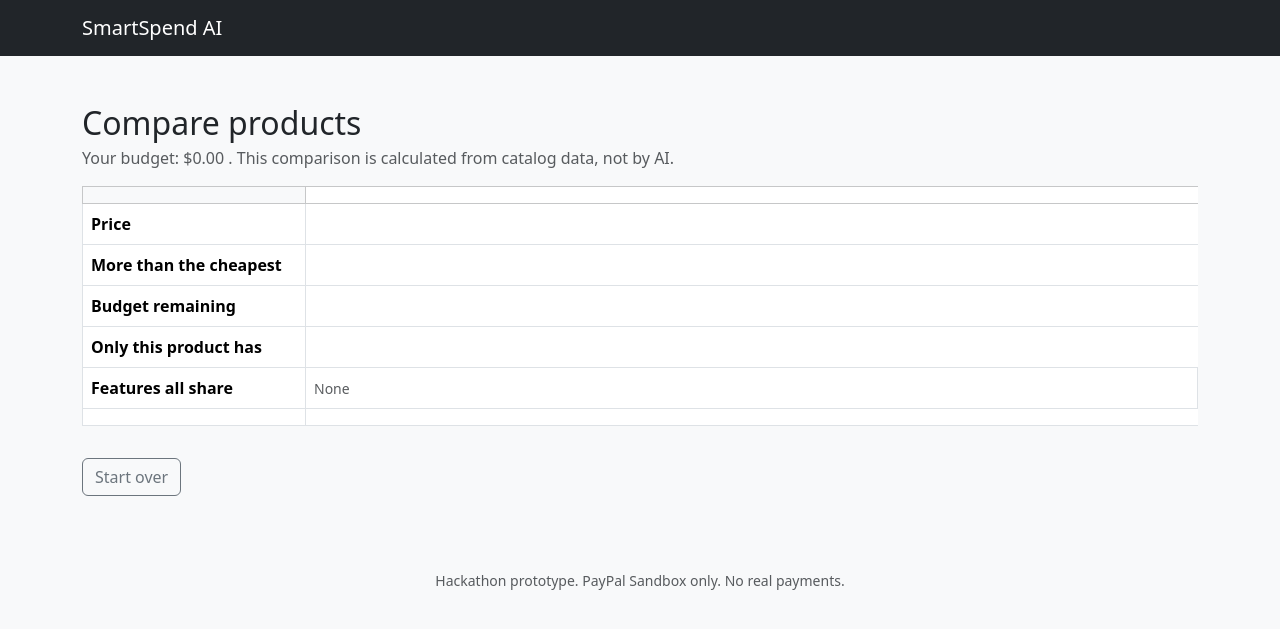
After one commit to riyabhadauria71-afk/smartspend-ai, a Flask app: template templates/compare.html in a window 1280 px wide. The commit adds this page. Shown: the top 629 px of the page. Run offline with Flask 3, Linux system fonts and the light colour scheme; the template is opened without the code that fills it, so the values that code supplies are empty.

Commit message:
Add product comparison calculated in Python

```diff
--- a/app.py
+++ b/app.py
@@ -3,7 +3,12 @@ import math
 
 from flask import Flask, render_template, request
 
-from services.catalog_service import get_categories, find_products, get_product_by_id
+from services.catalog_service import (
+    compare_products,
+    find_products,
+    get_categories,
+    get_product_by_id,
+)
 from services.gemini_service import GeminiServiceError, get_ai_recommendations
 
 logging.basicConfig(level=logging.INFO)
@@ -79,6 +84,27 @@ def shop():
     )
 
 
+@app.route("/compare", methods=["POST"])
+def compare():
+    """Compare 2-3 products. Plain Python only, no AI."""
+    budget, error = parse_budget(request.form.get("budget", ""))
+    comparison = None
+
+    if not error:
+        try:
+            ids = request.form.getlist("product_ids")[:10]  # cap abuse
+            comparison = compare_products(ids, budget)
+        except ValueError as exc:
+            error = str(exc)
+
+    if error:
+        return render_template(
+            "shop.html", categories=get_categories(), form={}, error=error
+        ), 400
+
+    return render_template("compare.html", comparison=comparison, budget=budget)
+
+
 @app.route("/review", methods=["POST"])
 def review():
     """Show the order summary. The price comes from the catalog, never the browser."""
--- /dev/null
+++ b/templates/compare.html
@@ -0,0 +1,97 @@
+{% extends "base.html" %}
+
+{% block title %}Compare products - SmartSpend AI{% endblock %}
+
+{% block content %}
+<h2 class="mb-1">Compare products</h2>
+<p class="text-muted">
+    Your budget: ${{ "%.2f"|format(budget) }} {{ comparison.currency }}.
+    This comparison is calculated from catalog data, not by AI.
+</p>
+
+<div class="table-responsive">
+    <table class="table table-bordered align-middle bg-white">
+        <thead class="table-light">
+            <tr>
+                <th style="width: 20%"></th>
+                {% for p in comparison.products %}
+                <th>
+                    {{ p.name }}
+                    {% if p.is_cheapest %}<span class="badge bg-success ms-1">Lowest price</span>{% endif %}
+                </th>
+                {% endfor %}
+            </tr>
+        </thead>
+        <tbody>
+            <tr>
+                <th>Price</th>
+                {% for p in comparison.products %}
+                <td class="fw-bold">${{ "%.2f"|format(p.price) }} {{ p.currency }}</td>
+                {% endfor %}
+            </tr>
+            <tr>
+                <th>More than the cheapest</th>
+                {% for p in comparison.products %}
+                <td>
+                    {% if p.price_diff == 0 %}-{% else %}+${{ "%.2f"|format(p.price_diff) }}{% endif %}
+                </td>
+                {% endfor %}
+            </tr>
+            <tr>
+                <th>Budget remaining</th>
+                {% for p in comparison.products %}
+                <td class="{{ 'text-success' if p.within_budget else 'text-danger' }}">
+                    {% if p.within_budget %}
+                    ${{ "%.2f"|format(p.remaining) }}
+                    {% else %}
+                    Over budget by ${{ "%.2f"|format(-p.remaining) }}
+                    {% endif %}
+                </td>
+                {% endfor %}
+            </tr>
+            <tr>
+                <th>Only this product has</th>
+                {% for p in comparison.products %}
+                <td>
+                    {% if p.unique_features %}
+                    <ul class="small mb-0">
+                        {% for f in p.unique_features %}<li>{{ f }}</li>{% endfor %}
+                    </ul>
+                    {% else %}
+                    <span class="text-muted small">Nothing unique</span>
+                    {% endif %}
+                </td>
+                {% endfor %}
+            </tr>
+            <tr>
+                <th>Features all share</th>
+                <td colspan="{{ comparison.products|length }}">
+                    {% if comparison.shared_features %}
+                    {{ comparison.shared_features|join(", ") }}
+                    {% else %}
+                    <span class="text-muted small">None</span>
+                    {% endif %}
+                </td>
+            </tr>
+            <tr>
+                <th></th>
+                {% for p in comparison.products %}
+                <td>
+                    {% if p.within_budget %}
+                    <form method="POST" action="{{ url_for('review') }}">
+                        <input type="hidden" name="product_id" value="{{ p.id }}">
+                        <input type="hidden" name="budget" value="{{ budget }}">
+                        <button type="submit" class="btn btn-primary w-100">Select Product</button>
+                    </form>
+                    {% else %}
+                    <button class="btn btn-secondary w-100" disabled>Over budget</button>
+                    {% endif %}
+                </td>
+                {% endfor %}
+            </tr>
+        </tbody>
+    </table>
+</div>
+
+<a href="{{ url_for('shop') }}" class="btn btn-outline-secondary mt-3">Start over</a>
+{% endblock %}
```
Also changed, not shown: services/catalog_service.py (+47 -0 lines), templates/recommendations.html (+32 -0 lines).
